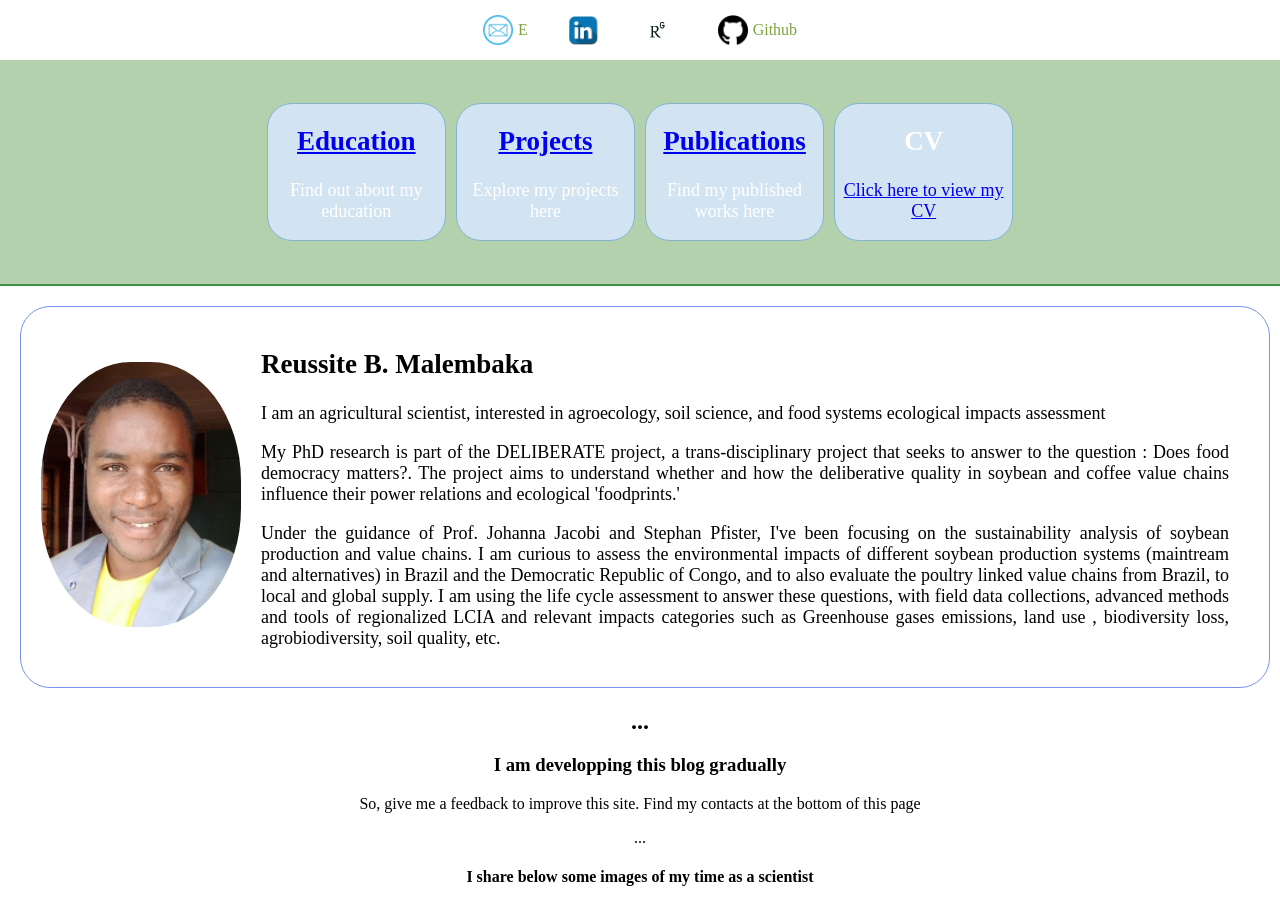
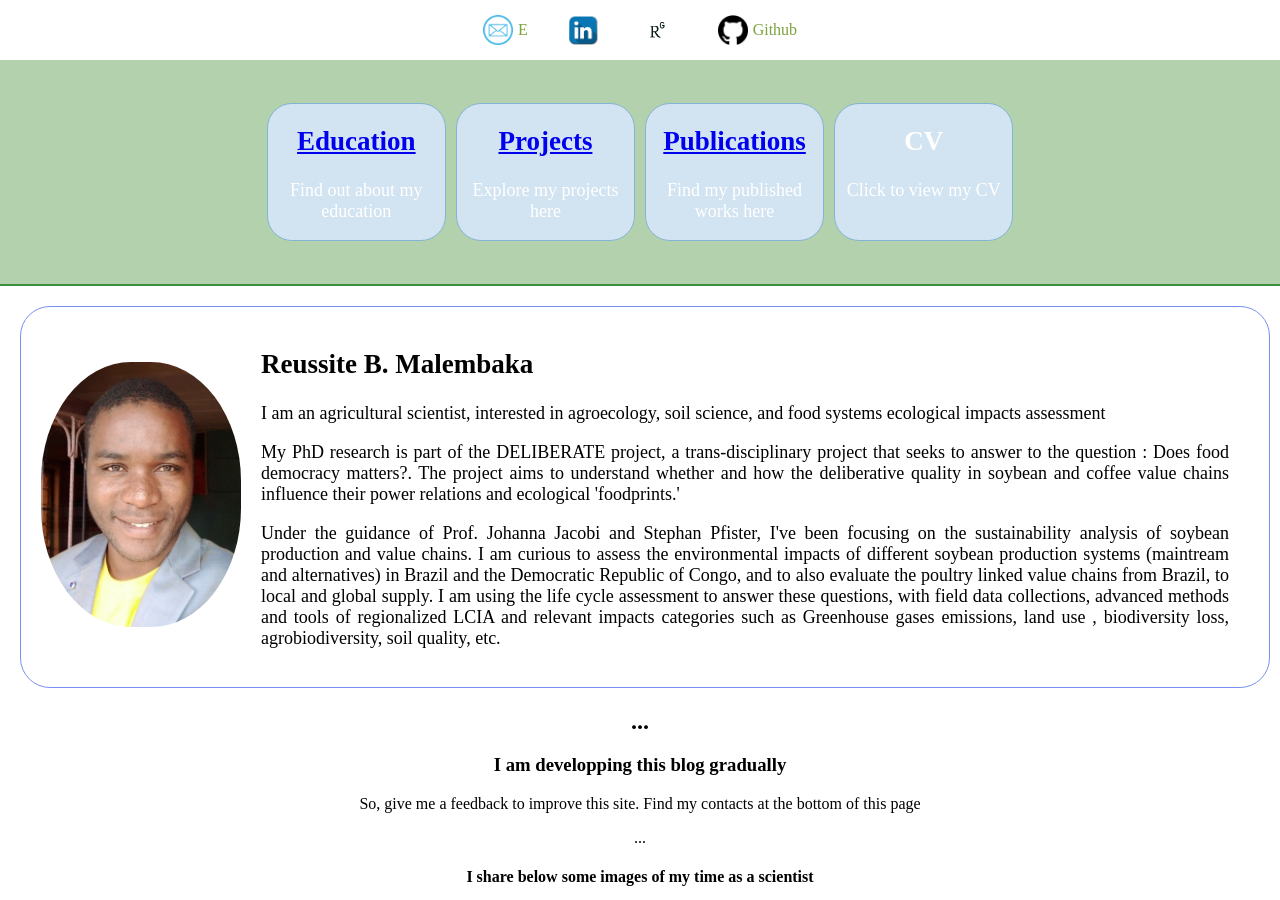
Before and after one commit to reussitemalembaka/reussitemalembaka.github.io, a Jekyll site: the page index.html, which Jekyll copies as it is, in a window 1280 px wide and 900 px high. Built offline with Jekyll 4.4.1, drawn with Linux system fonts in a browser that asks for light colours.

Commit message:
Update index.html

```diff
--- a/index.html
+++ b/index.html
@@ -48,9 +48,8 @@
             <p>Find my published works here</p>
          </div>
          <div class="box">
-          <h2>CV</h2>
-          <a href="#" onclick="document.getElementById('cvFrame').style.display='block'; return false;">Click here to view my CV</a>
-          <iframe id="cvFrame" src="cv_reussite_summary_042025.pdf" width="600" height="800" style="display:none;"></iframe>
+          <h2><a href="cv_reussite_summary_042025.pdf" target="_blank"></a>CV</h2>
+            <p>Click to view my CV</p>
        </div>
       </div>
     </div>
```
